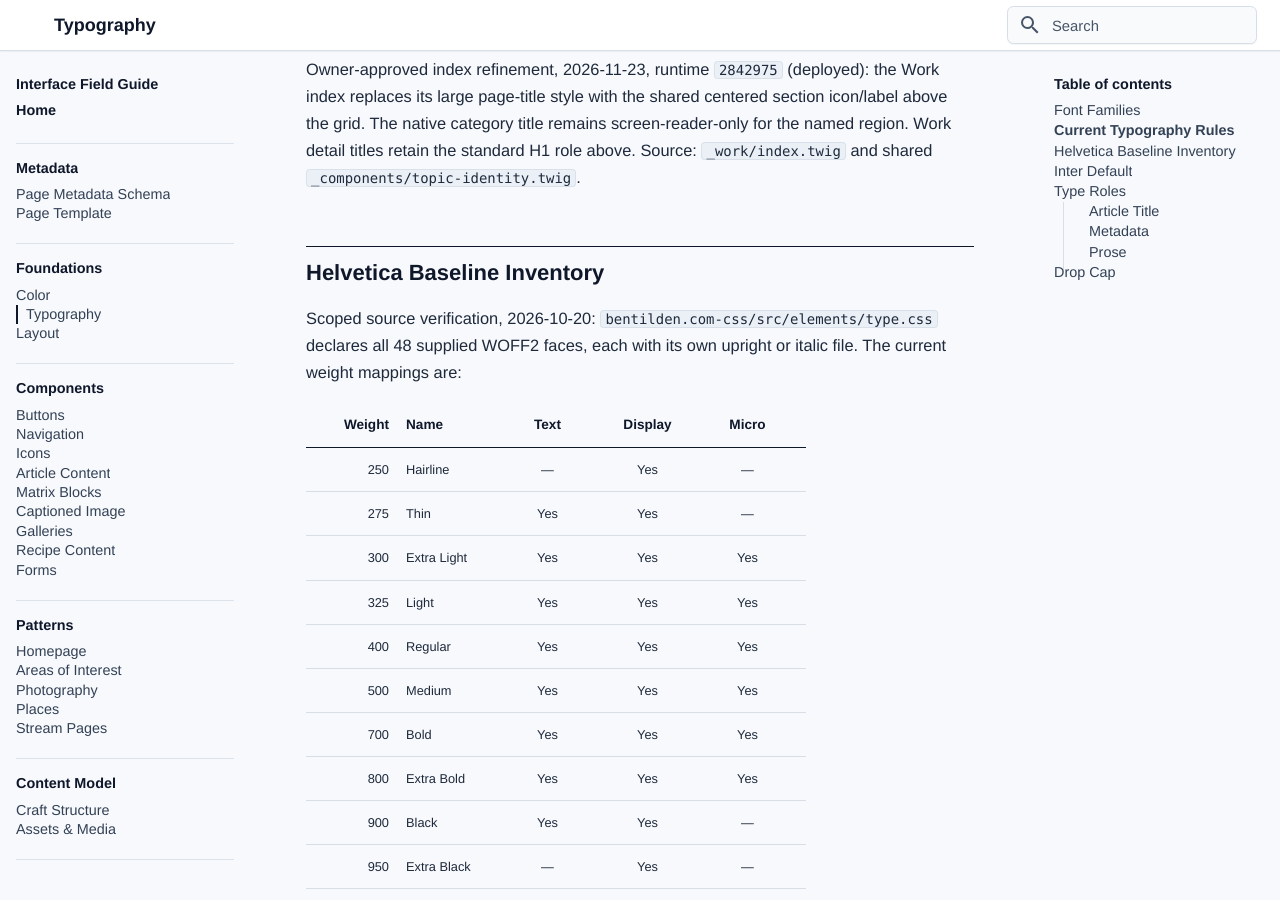
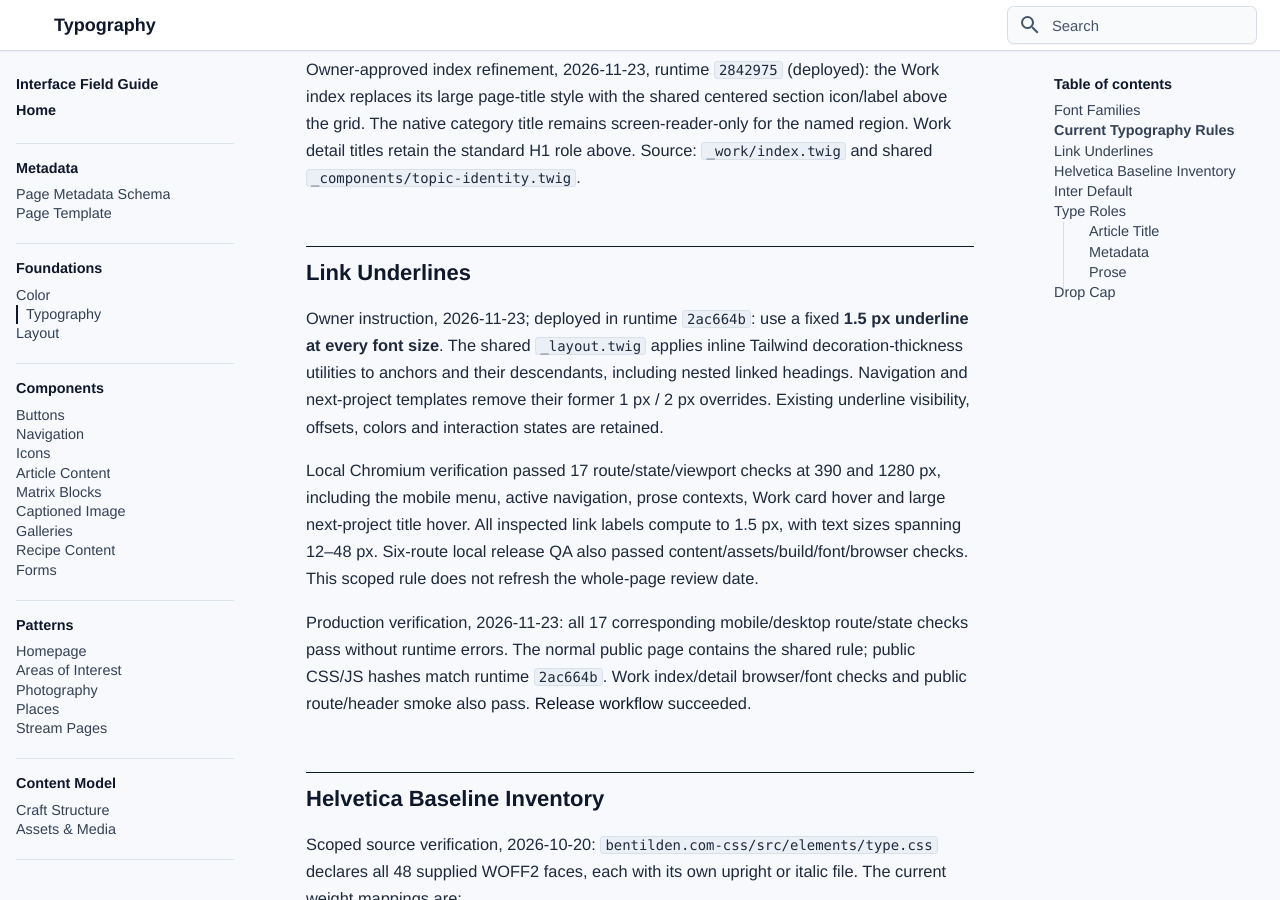
Before and after one commit to bentilden/Design-System, an MkDocs documentation site: the page built from docs/foundations/typography.md, in a window 1280 px wide and 900 px high, scrolled down 1876 px. Built offline with MkDocs 1.6.1 and Material for MkDocs 9.7.7, drawn with Linux system fonts in a browser that asks for light colours; some web fonts are replaced.

Commit message:
Document the fixed 1.5 pixel link underline rule and release

```diff
--- a/docs/foundations/typography.md
+++ b/docs/foundations/typography.md
@@ -63,6 +63,14 @@ Owner acceptance, 2026-11-23: use the existing **16 px page photo caption**, Int
 Verification, 2026-11-23: 14 local browser cases passed, including title styles on Contact, Work index/detail and a standard photo entry at 390/800/1280 px, plus shared and embedded recipe captions at 16 px. All 12 corresponding production title/caption cases passed after activation. Public CSS matched the committed build and route/header smoke passed; the guarded comparison returns 404 in production. Local release content/asset/build/font/route checks also passed. Source: `_components/entry-title.twig`, `_components/entry-header.twig`, `_work/index.twig`, `_work/project.twig`, `contact.twig`, `_home/{photography,work,cooking}.twig`, `_entry-content/recipe/page.twig`, and `dev-test/caption-typography.twig`. [Release workflow](https://github.com/bentilden/bentilden.com/actions/runs/45257835258). This scoped addition does not refresh the whole-page review date; historical sections below retain their original evidence.
 
 Owner-approved index refinement, 2026-11-23, runtime `2842975` (deployed): the Work index replaces its large page-title style with the shared centered section icon/label above the grid. The native category title remains screen-reader-only for the named region. Work detail titles retain the standard H1 role above. Source: `_work/index.twig` and shared `_components/topic-identity.twig`.
+
+## Link Underlines
+
+Owner instruction, 2026-11-23; deployed in runtime `2ac664b`: use a fixed **1.5 px underline at every font size**. The shared `_layout.twig` applies inline Tailwind decoration-thickness utilities to anchors and their descendants, including nested linked headings. Navigation and next-project templates remove their former 1 px / 2 px overrides. Existing underline visibility, offsets, colors and interaction states are retained.
+
+Local Chromium verification passed 17 route/state/viewport checks at 390 and 1280 px, including the mobile menu, active navigation, prose contexts, Work card hover and large next-project title hover. All inspected link labels compute to 1.5 px, with text sizes spanning 12–48 px. Six-route local release QA also passed content/assets/build/font/browser checks. This scoped rule does not refresh the whole-page review date.
+
+Production verification, 2026-11-23: all 17 corresponding mobile/desktop route/state checks pass without runtime errors. The normal public page contains the shared rule; public CSS/JS hashes match runtime `2ac664b`. Work index/detail browser/font checks and public route/header smoke also pass. [Release workflow](https://github.com/bentilden/bentilden.com/actions/runs/45332891124) succeeded.
 
 ## Helvetica Baseline Inventory
 
```
